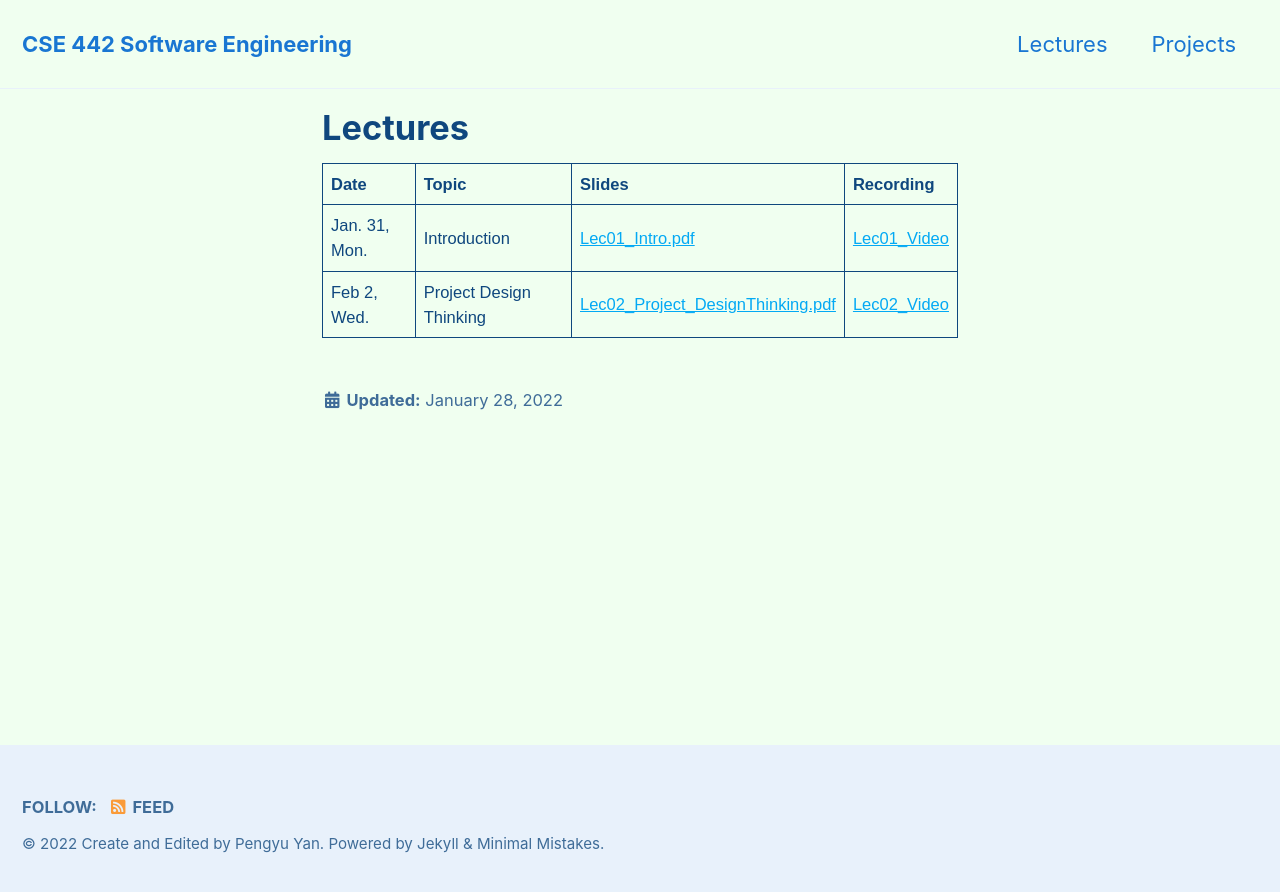
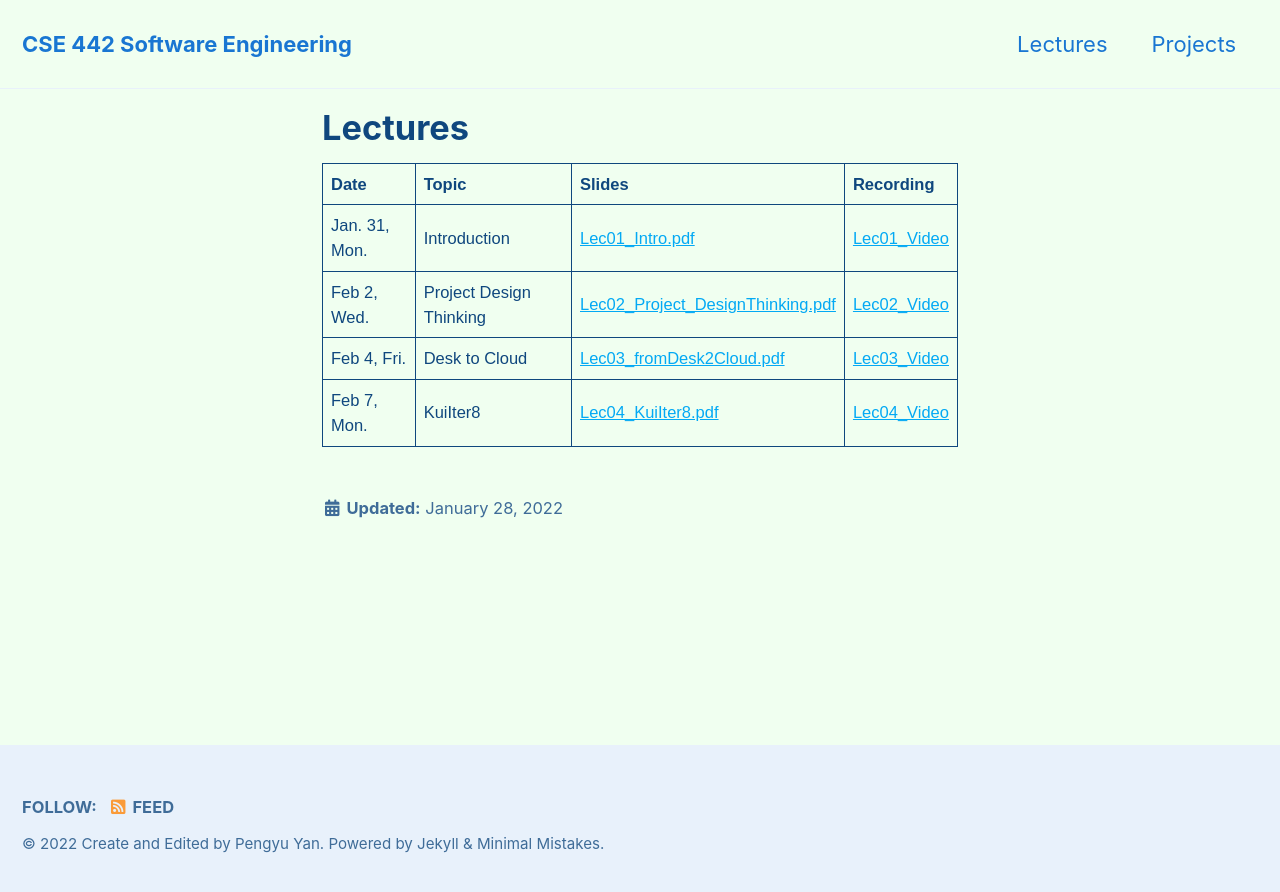
Before and after one commit to xlab-classes/cse442, a Jekyll site: the page built from _pages/lectures.md, in a window 1280 px wide. Shown: the top 892 px of the page. Built offline with Jekyll 4.4.1, drawn with Linux system fonts in a browser that asks for light colours; cached includes are drawn as plain includes.

Commit message:
Update lec 3 and lec 4

```diff
--- a/_pages/lectures.md
+++ b/_pages/lectures.md
@@ -41,5 +41,17 @@ td, th {
     <td><a href="https://buffalo.box.com/s/xyj8j49hg6zkr1kp04i49x2dbf2xpkxc">Lec02_Project_DesignThinking.pdf</a></td>
     <td><a href="https://buffalo.box.com/s/cmvknej815pn3jpbop55wapk9i97u5sn">Lec02_Video</a></td>
   </tr>
+  <tr>
+    <td>Feb 4, Fri.</td>
+    <td>Desk to Cloud</td>
+    <td><a href="https://buffalo.box.com/s/s57dy8ymlosd9v4cxmbly88rp0i1bwqk">Lec03_fromDesk2Cloud.pdf</a></td>
+    <td><a href="https://buffalo.box.com/s/1e85mh96m5069yu4zafzmpwu4wc12pej">Lec03_Video</a></td>
+  </tr>
+  <tr>
+    <td>Feb 7, Mon.</td>
+    <td>KuiIter8</td>
+    <td><a href="https://buffalo.box.com/s/fnqwimr8dr2btyh4gm0b9bxqggvixrbh">Lec04_KuiIter8.pdf</a></td>
+    <td><a href="https://buffalo.box.com/s/ql6j1i0et5wfkoccxn7eeszmm7k0zqgx">Lec04_Video</a></td>
+  </tr>
 
 </table>
```
